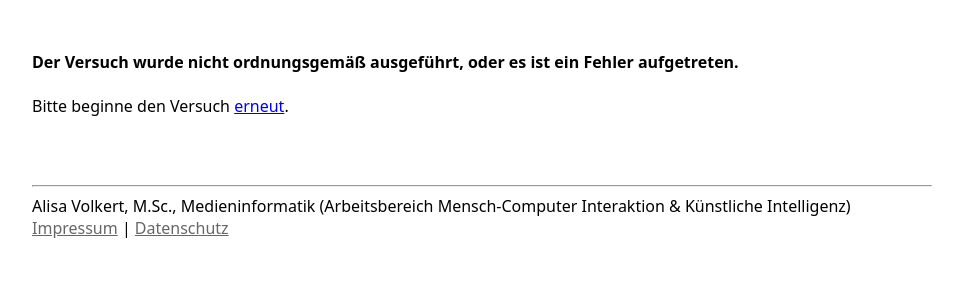
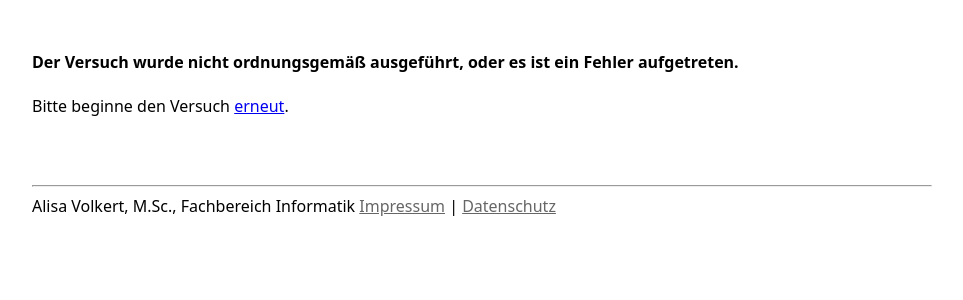
Before and after one commit to alisavolkert/myKitchen, a PHP site: page /finish.php in a window 1280 px wide. Shown: the part 193-493 px from the top of the page, without its empty margins (158-1121 px from the left). Run offline with PHP 8.4, Linux system fonts and the light colour scheme.

Commit message:
Im Text Kleinigkeiten korrigiert.

```diff
--- a/finish.php
+++ b/finish.php
@@ -27,7 +27,7 @@ if (!isset($_SESSION["user_id"]))
                 <p id="expstart"><b>Der Versuch wurde nicht ordnungsgemäß ausgeführt, oder es ist ein Fehler aufgetreten.</b><br><br>
                 Bitte beginne den Versuch <a href="index.php">erneut</a>.</p><br><br>
                 <hr>
-                <span class="footer">Alisa Volkert, M.Sc., Medieninformatik (Arbeitsbereich Mensch-Computer Interaktion & Künstliche Intelligenz)</span>
+                <span class="footer">Alisa Volkert, M.Sc., Fachbereich Informatik </span>
                 <span class="footer2"><a href="impressum.php">Impressum</a> | <a href="datenschutzerklaerung.php">Datenschutz</a></span>
               </div>
             </body>';
@@ -108,10 +108,10 @@ function get_form($errorstring = "", $email = "")
 
 <form action="finish.php#personaldata" method="POST" id="personaldata" class="hl">
     <h4>Teilnahme am Gewinnspiel</h4>
-<!--    <p>Zur Verknüpfung Ihrer Entscheidung mit Ihrer Person benötigen wir Ihre Mailadresse.</p>-->
+<!--    <p>Zur Verknüpfung deiner Entscheidung mit deiner Person benötigen wir deine Mailadresse.</p>-->
 
     <p>Wenn du am Gewinnspiel teilnehmen möchtest, um einen von 20 Gutscheinen im Wert von je 20 € für den Tübinger Einzelhandel zu gewinnen, gib bitte deine Mailadresse an.</p>
-    <p>Wenn du lieber eine halbe Versuchspersonenstunde ausgestellt haben möchtest, gib bitte deine Matrikelnummer an. </p> <!-- TODO: nach Pilottest entscheiden, ob halbe oder ganze VP-Stunde ausstellen.-->
+    <p>Wenn du lieber eine halbe Versuchspersonenstunde ausgestellt haben möchtest, gib bitte deine Matrikelnummer an. </p>
     <p>Deine Mailadresse und Matrikelnummer werden getrennt von deinen Daten aus dem Experiment gespeichert. So ist kein Rückschluss auf deine Person möglich.
         </p>
     <p>Bitte beachte, dass du nur an der Verlosung teilnehmen kannst, wenn du eine gültige Mailadresse angibst.</p>
@@ -152,7 +152,7 @@ function get_form($errorstring = "", $email = "")
                 inputs[i].required=true;
             }
             // document.querySelectorAll(".versuchspersonenstunde > input").disabled = false;
-            document.getElementById("subMailMatr").innerHTML = "Ich möchte eine (halbe) Versuchspersonenstunde";
+            document.getElementById("subMailMatr").innerHTML = "Ich möchte eine halbe Versuchspersonenstunde";
 
         }
         function disableMatrInput() {
```
